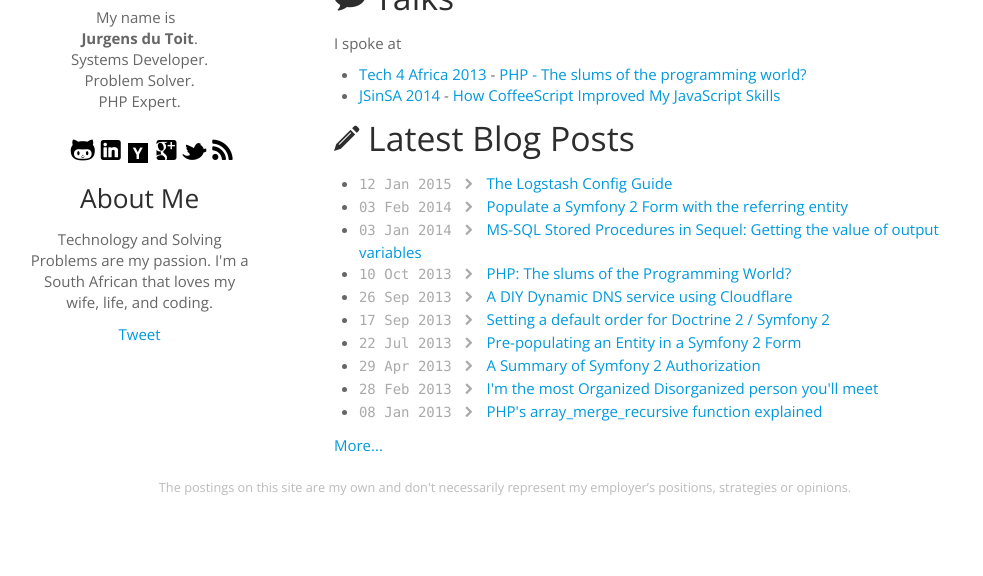
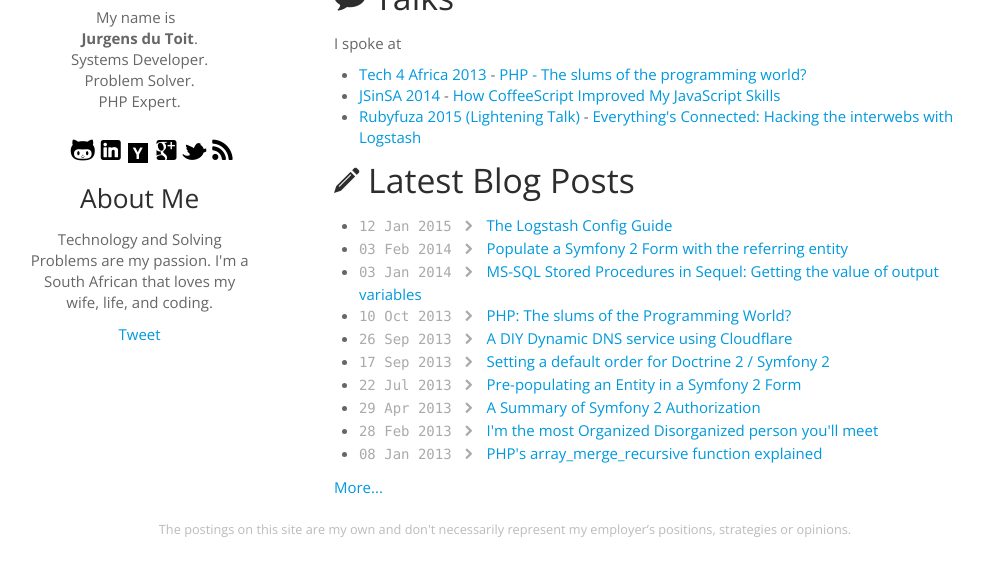
Before and after one commit to jrgns/jrgns.github.com, a Jekyll site: the page built from index.html, in a window 1280 px wide, cut to the strip 256-832 px from the top of the page. Shown: the whole strip, without its empty margins (135-1118 px from the left). Built offline with Jekyll 4.4.1, drawn with Linux system fonts in a browser that asks for light colours; comment, search, counter and statistics services are not loaded.

Commit message:
Link to ruby fuza lightening talk

```diff
--- a/index.html
+++ b/index.html
@@ -29,6 +29,7 @@
     <ul>
       <li><a href="http://tech4africa.com/">Tech 4 Africa 2013</a> - <a href="talks/phpslums/">PHP - The slums of the programming world?</a></li>
       <li><a href="http://www.jsinsa.com/jsinsa/2014/index.htm">JSinSA 2014</a> - <a href="talks/learning-from-coffeescript">How CoffeeScript Improved My JavaScript Skills</a></li>
+      <li><a href="http://www.rubyfuza.org/">Rubyfuza 2015 (Lightening Talk)</a> - <a href="talks/logstash-hacking-the-interwebs">Everything's Connected: Hacking the interwebs with Logstash</a></li>
     </ul>
     <h2><i class="icon-pencil"></i> Latest Blog Posts</h2>
     <ul id="blog-posts" class="posts">
```
